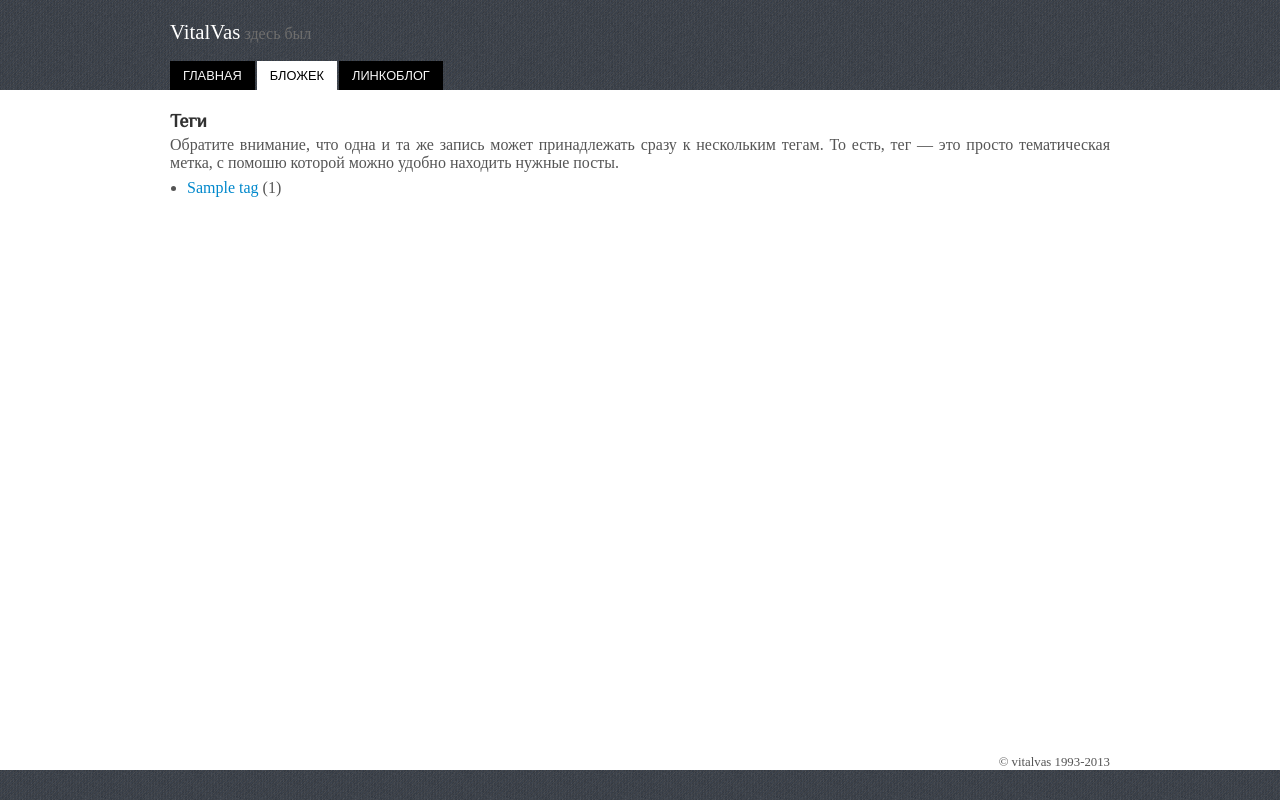
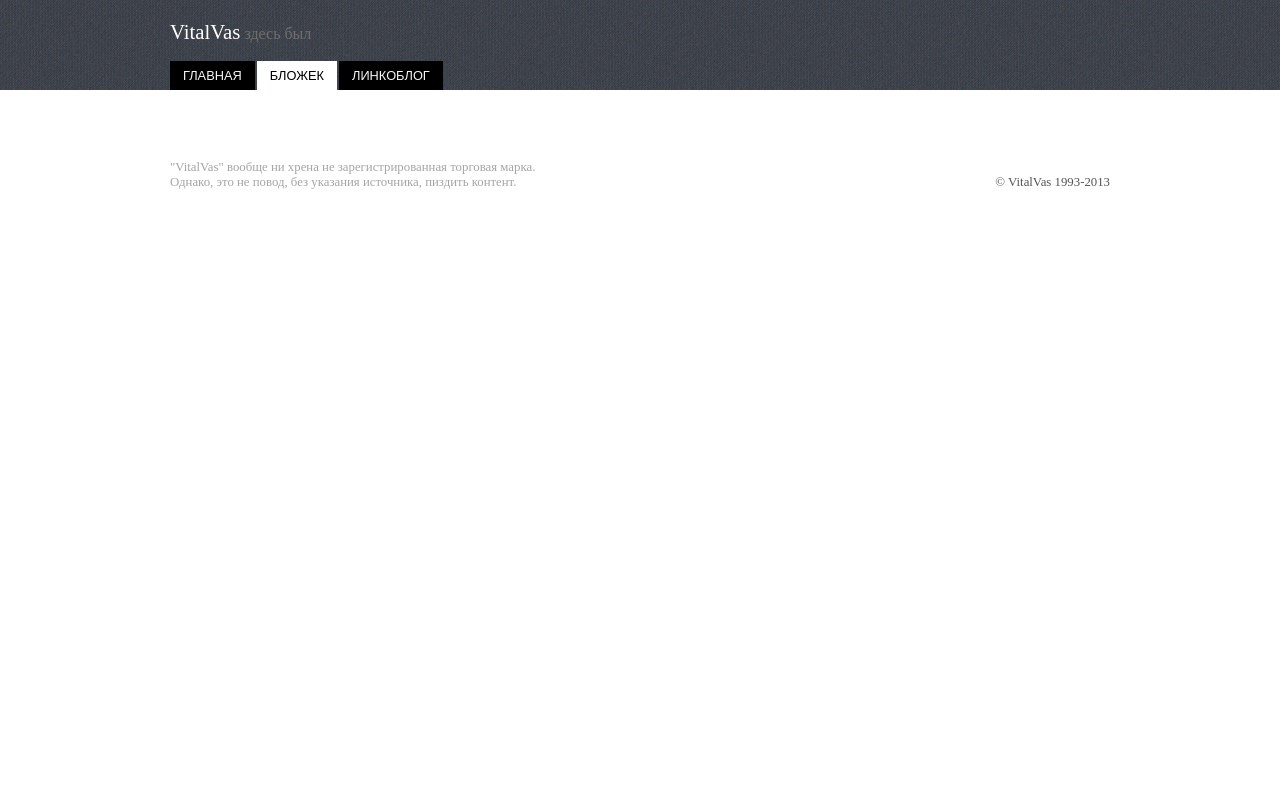
Before and after one commit to vitalvas/_archive__vitalvas.com, a Django app: page /blog/tags/1/ in a window 1280 px wide. Run offline with Django 3.2, Linux system fonts and the light colour scheme; tables that the repository leaves empty hold one stand-in row (values such as "Sample post"); some libraries are stand-ins or nearby versions.

Commit message:
Обновления шаблона.

```diff
--- a/blog/models.py
+++ b/blog/models.py
@@ -65,12 +65,7 @@
 admin.site.register(Link, AdminLink)
 
 
-
-
 admin.site.register(Article, list_display = ('slug', 'title', 'published', 'publish', 'pinged'),
 	date_hierarchy = 'published', list_filter = ('publish', 'tags'),
 	filter_horizontal = ('tags',), search_fields = ('slug', 'title'))
-
-
-
 admin.site.register(Tag, list_display = ('slug', 'title',), search_fields=('title',))
--- a/blog/urls.py
+++ b/blog/urls.py
@@ -5,13 +5,12 @@
 admin.autodiscover()
 
 urlpatterns = patterns('',
-    (r'^$', 'blog.views.index'),
-    (r'^blog/$', 'blog.views.blog_list'),
-    (r'^blog/([0-9]{4})/([0-9]{2})/([0-9]{2})/([a-zA-Z0-9-]+)+/$', 'blog.views.blog_show'),
-    (r'^blog/tags/$', 'blog.views.show_tag'),
-    (r'^blog/tags/([a-zA-Z0-9]+)/', 'blog.views.show_tag'),
-    (r'^links/$', 'blog.views.links'),
-    (r'^feed$', 'blog.views.rss'),
-    (r'^sitemap.xml$', 'blog.views.sitemap'),
-    url(r'^admin/', include(admin.site.urls)),
+	(r'^$', 'blog.views.index'),
+	(r'^blog/$', 'blog.views.blog_list'),
+	(r'^blog/([0-9]{4})/([0-9]{2})/([0-9]{2})/([a-zA-Z0-9-]+)+/$', 'blog.views.blog_show'),
+	(r'^blog/tags/([a-zA-Z0-9]+)/', 'blog.views.blog_list'),
+	(r'^links/$', 'blog.views.links'),
+	(r'^feed$', 'blog.views.rss'),
+	(r'^sitemap.xml$', 'blog.views.sitemap'),
+	url(r'^admin/', include(admin.site.urls)),
 ) + staticfiles_urlpatterns()
--- a/blog/views.py
+++ b/blog/views.py
@@ -17,8 +17,11 @@
 
 sitemap = lambda self: render_to_response('sitemap.xml', dict(post=Article.objects.filter(publish=True)), mimetype="application/xml")
 
-def blog_list(self):
-	items_orig = Article.objects.filter(publish=True).filter(published__lt=datetime.now()).order_by('-published')[:10]
+def blog_list(self, tag=False):
+	if tag:
+		items_orig = Article.objects.filter(tags__slug__exact=tag).filter(publish=True).filter(published__lt=datetime.now())[:10]
+	else:
+		items_orig = Article.objects.filter(publish=True).filter(published__lt=datetime.now())[:10]
 	items = []
 	for it in items_orig:
 		it.url = '/blog/%s/%s/' % ( str(it.published).replace('-','/').split(' ')[0], it.slug )
@@ -50,9 +53,9 @@
 		return render_to_response('blog.html', dict(type='blog', act='post', post=item, conf=CONF))
 
 
-def show_tag(self, tag=False):
-	items = Tag.objects.all()
-	return render_to_response('blog.html', dict(type='blog', act='tags', tags=items))
+#def show_tag(self, tag=False):
+#	items = Tag.objects.all()
+#	return render_to_response('blog.html', dict(type='blog', act='tags', tags=items))
 
 def rss(self):
 	cursor = connection.cursor()
--- a/static/style.css
+++ b/static/style.css
@@ -3,8 +3,8 @@
 @import url(http://fonts.googleapis.com/css?family=Bad+Script&subset=cyrillic);
 @import url(http://fonts.googleapis.com/css?family=Philosopher&subset=cyrillic);
 html, body, div, span, img, ol, ul, li, form, tr, td {margin:0;padding:0;}
-html, body {margin:0;padding:0;color:#555;background:rgb(60,60,60) url(background.png);}
-.header_wrap {height:90px;min-width:940px;}
+html, body {margin:0;padding:0;color:#555;}
+.header_wrap {height:90px;min-width:940px;background:rgb(60,60,60) url(background.png);}
 .header_wrap nav {width:940px;position:relative;height:90px;margin:0 auto;}
 .header_wrap nav .title {cursor:default;color:rgb(110,110,110);line-height: 64px; font-size:1em;}
 .header_wrap nav .title #hover-color {color:white;font-size:1.3em;}
@@ -14,10 +14,10 @@
 	background-color:#000;padding:7px 13px;margin-right:2px;border-bottom:0px solid #000; font-family:Arial,Helvetica,sans-serif;}
 .header_wrap .menu li.current_item a,
 .header_wrap .menu li a:hover {background-color:white;color:#000;border-bottom:0px dashed #e0e0e0;}
-.content_wrap {min-width:980px;min-height:580px;background-color:white;}
+.content_wrap {min-width:980px;background-color:white;}
 .content_container {width:940px;margin:0 auto;padding:20px;}
 .footer_wrap { background-color: white; }
-.footer_container {width:940px;min-width:940px;margin:0 auto;padding:20px 0 30px 0;position: relative;font-size: .8em; min-height: 50px;}
+.footer_container {width:940px;min-width:940px;margin:0 auto;position:relative;font-size: .8em;margin-top:30px;}
 .footer_container .coppyr {position:absolute;right:0;bottom:0;}
 .footer_container .admin_desk {position:absolute;right:0;}
 a, a:visited {text-decoration:none; color:#08C;}
--- a/templates/base.html
+++ b/templates/base.html
@@ -54,7 +54,9 @@
 						s.parentNode.insertBefore(g,s)
 					}(document,"script"));
 				</script>
-				<span class="coppyr">&copy; vitalvas 1993-2013</span>
+				<span style="color:#a5a5a5;">"VitalVas" вообще ни хрена не зарегистрированная торговая марка.<br>
+				Однако, это не повод, без указания источника, пиздить контент.</span>
+				<span class="coppyr">&copy; VitalVas 1993-2013</span>
 			</div>
 		</div>
 	</body>
```
Also changed, not shown: templates/main.html (+11 -20 lines).
